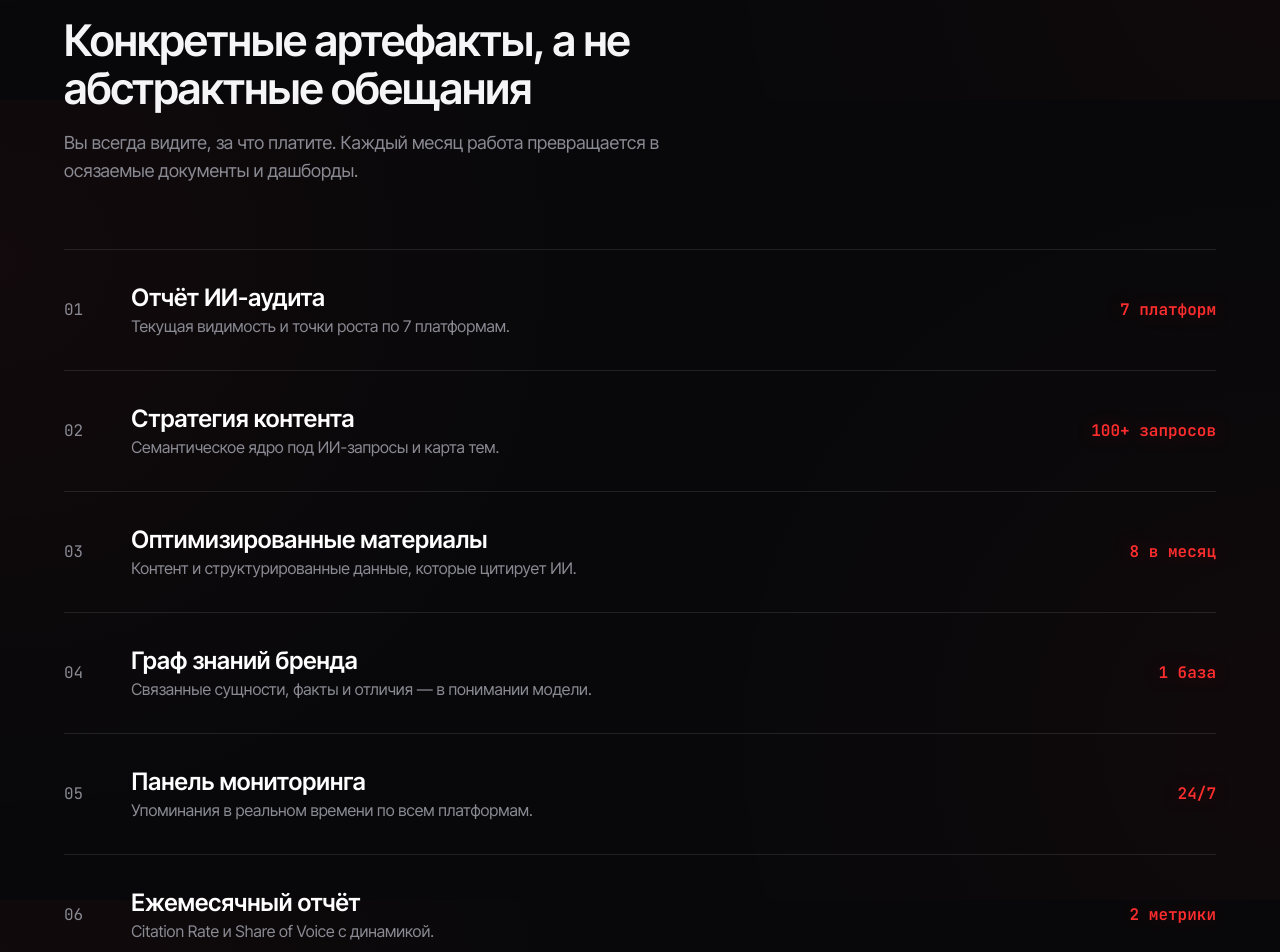
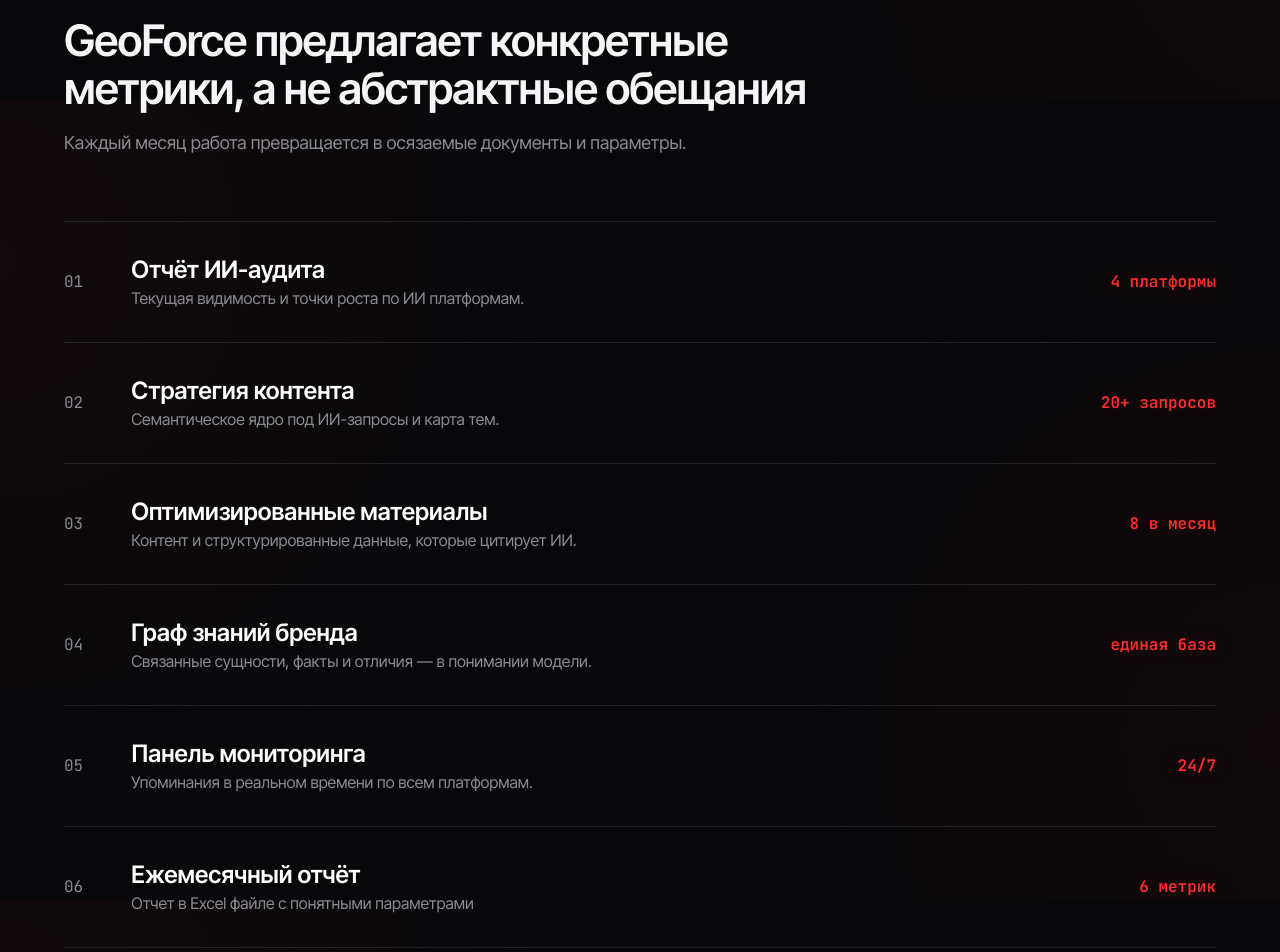
Before and after one commit to Sharhost/geoforce, a Next.js app: page / in a window 1280 px wide. Shown: the part 3900-4852 px from the top of the page. Built offline with nearby package versions, Linux system fonts and the light colour scheme.

Commit message:
Update Deliverables.tsx

```diff
--- a/components/sections/Deliverables.tsx
+++ b/components/sections/Deliverables.tsx
@@ -1,23 +1,22 @@
 import { Reveal } from "../Reveal";
 
 const items = [
-  { t: "Отчёт ИИ-аудита", d: "Текущая видимость и точки роста по 7 платформам.", metric: "7 платформ" },
-  { t: "Стратегия контента", d: "Семантическое ядро под ИИ-запросы и карта тем.", metric: "100+ запросов" },
+  { t: "Отчёт ИИ-аудита", d: "Текущая видимость и точки роста по ИИ платформам.", metric: "4 платформы" },
+  { t: "Стратегия контента", d: "Семантическое ядро под ИИ-запросы и карта тем.", metric: "20+ запросов" },
   { t: "Оптимизированные материалы", d: "Контент и структурированные данные, которые цитирует ИИ.", metric: "8 в месяц" },
-  { t: "Граф знаний бренда", d: "Связанные сущности, факты и отличия — в понимании модели.", metric: "1 база" },
+  { t: "Граф знаний бренда", d: "Связанные сущности, факты и отличия — в понимании модели.", metric: "единая база" },
   { t: "Панель мониторинга", d: "Упоминания в реальном времени по всем платформам.", metric: "24/7" },
-  { t: "Ежемесячный отчёт", d: "Citation Rate и Share of Voice с динамикой.", metric: "2 метрики" },
-  { t: "Персональный менеджер", d: "Созвоны раз в две недели, ответы в рабочие дни.", metric: "2 созвона/мес" },
-];
+  { t: "Ежемесячный отчёт", d: "Отчет в Excel файле с понятными параметрами", metric: "6 метрик" },
+  ];
 
 export function Deliverables() {
   return (
     <section className="section relative">
       <div className="container-x">
         <Reveal>
-          <h2 className="h2 max-w-3xl mb-4">Конкретные артефакты, а не абстрактные обещания</h2>
+          <h2 className="h2 max-w-3xl mb-4">GeoForce предлагает конкретные метрики, а не абстрактные обещания</h2>
           <p className="max-w-2xl text-lg" style={{ color: "var(--muted)" }}>
-            Вы всегда видите, за что платите. Каждый месяц работа превращается в осязаемые документы и дашборды.
+            Каждый месяц работа превращается в осязаемые документы и параметры.
           </p>
         </Reveal>
 
```
